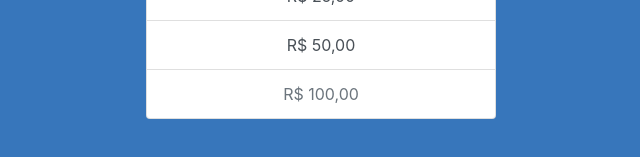
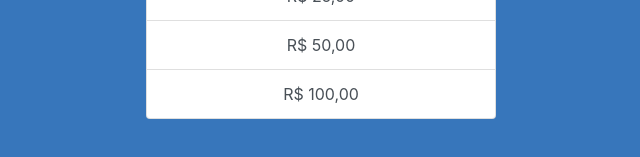
Before and after one commit to tiagoamaro/parcaolauromuller, a plain HTML site: page index.html in a window 1280 px wide. Shown: the part 609-766 px from the top of the page, 319-959 px from the left. Drawn offline with nearby package versions, Linux system fonts and the light colour scheme.

Commit message:
Enable R$ 100,00 donation

```diff
--- a/index.html
+++ b/index.html
@@ -52,7 +52,7 @@
                     <a href="https://www.mercadopago.com.br/checkout/v1/redirect?pref_id=61521538-89e5552c-5b7e-40a1-8bc8-4a73d13c2ae9" class="list-group-item list-group-item-action">R$ 10,00</a>
                     <a href="https://www.mercadopago.com.br/checkout/v1/redirect?pref_id=61521538-6dc82cab-5f36-448a-8462-cca7f4da1281" class="list-group-item list-group-item-action">R$ 25,00</a>
                     <a href="https://www.mercadopago.com.br/checkout/v1/redirect?pref_id=61521538-7922a246-08b9-4b81-afa4-99b5d4e3ebf7" class="list-group-item list-group-item-action">R$ 50,00</a>
-                    <a href="https://www.mercadopago.com.br/checkout/v1/redirect?pref_id=61521538-78484aa5-72e3-4932-917f-cff2d08184a6" class="list-group-item list-group-item-action disabled">R$ 100,00</a>
+                    <a href="https://www.mercadopago.com.br/checkout/v1/redirect?pref_id=61521538-78484aa5-72e3-4932-917f-cff2d08184a6" class="list-group-item list-group-item-action">R$ 100,00</a>
                 </div>
             </div>
             <div class="col-md"></div>
```
